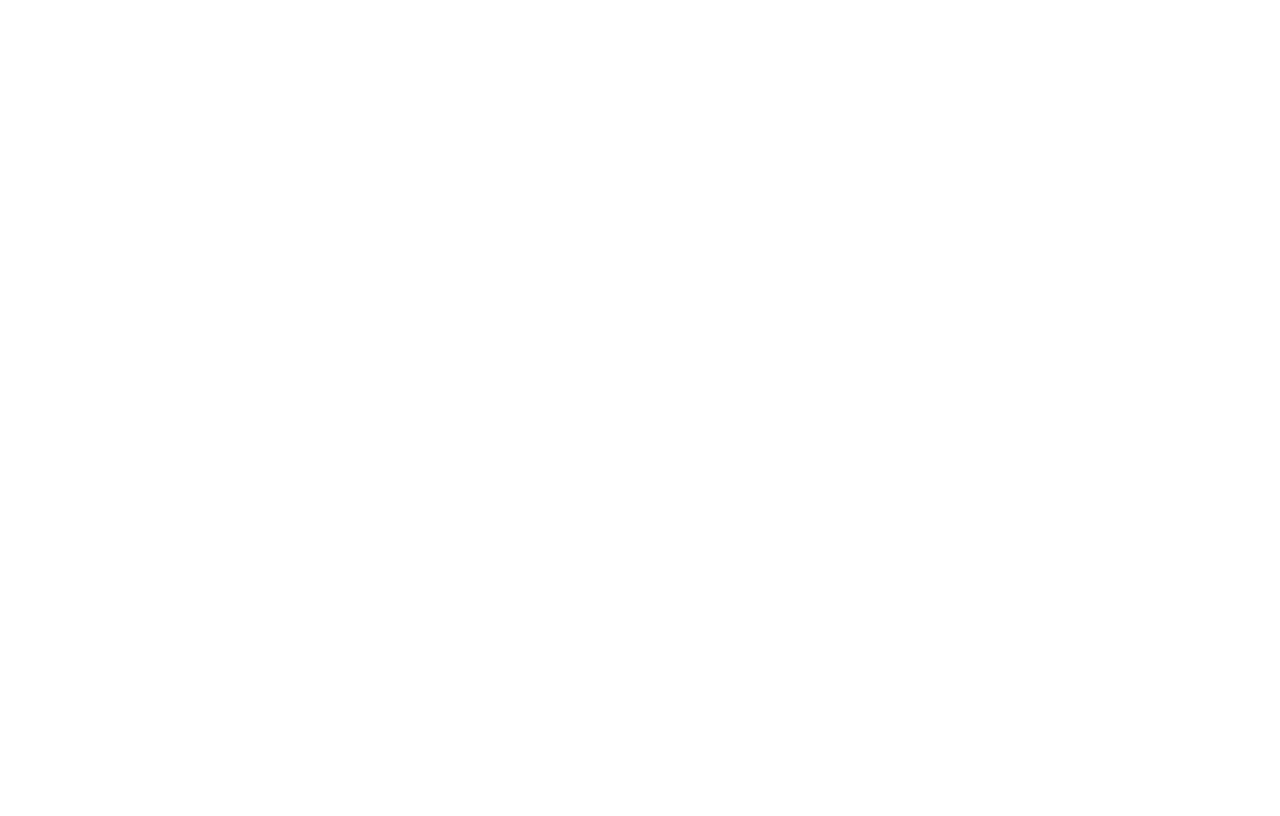
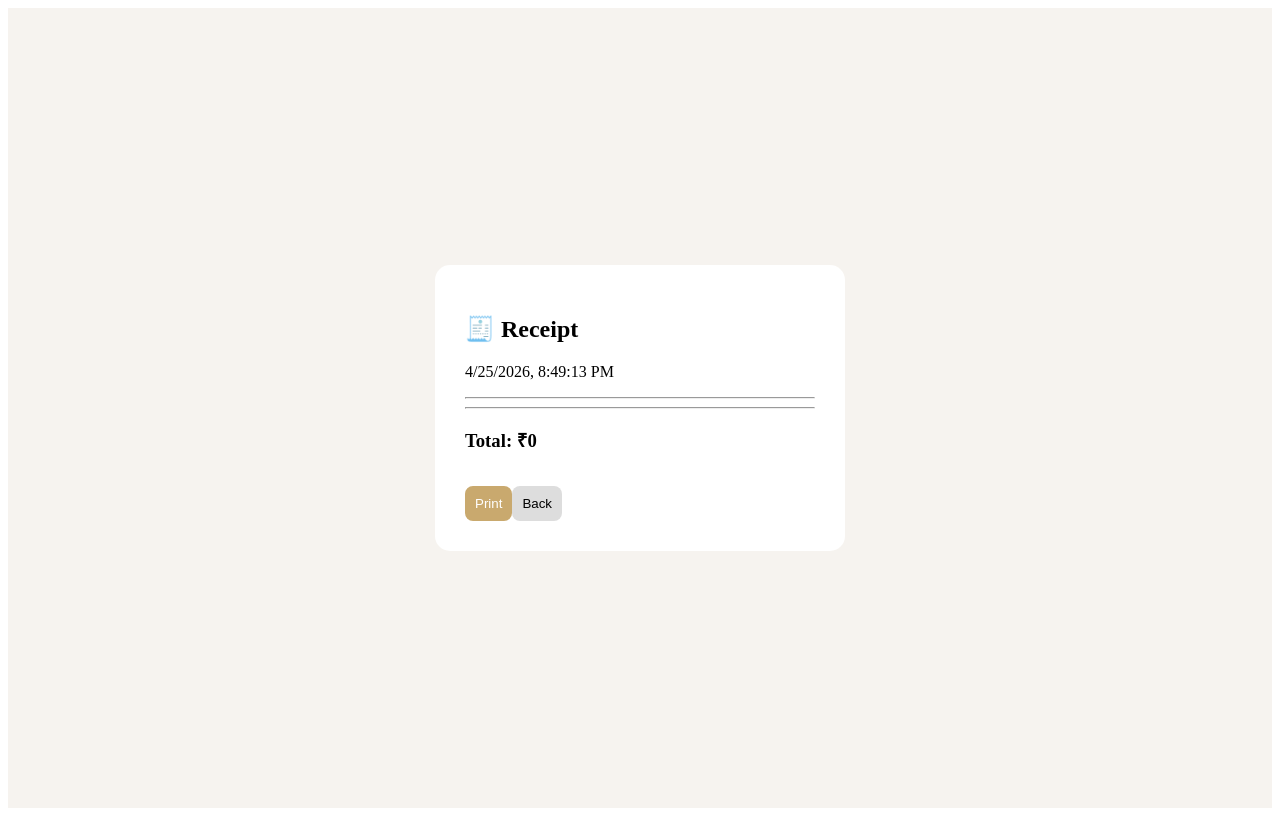
Before and after one commit to Hanniesweety/retailsync-pos-frontend, a React (Vite) app: page /receipt in a window 1280 px wide. Before the commit this address had no page. Built offline with nearby package versions, Linux system fonts and the light colour scheme.

Commit message:
added receipt page with cart details, total and print option

```diff
--- a/src/App.jsx
+++ b/src/App.jsx
@@ -3,6 +3,8 @@
 import ProductDetails from "./pages/ProductDetails";
 import Login from "./pages/Login";
 import PaymentSuccess from "./pages/PaymentSuccess";
+import Receipt from "./pages/Receipt";
+
 
 
 export default function App() {
@@ -12,6 +14,7 @@
       <Route path="/dashboard" element={<Dashboard />} />
       <Route path="/product" element={<ProductDetails />} />
       <Route path="/payment-success" element={<PaymentSuccess />} />
+      <Route path="/receipt" element={<Receipt />} />
     </Routes>
   );
 }
--- a/src/pages/Dashboard.jsx
+++ b/src/pages/Dashboard.jsx
@@ -328,6 +328,7 @@
 >
   Pay Now
 </button>
+
         <button onClick={generateBill} style={billBtn}>
           Generate Bill
         </button>
--- a/src/pages/PaymentSuccess.jsx
+++ b/src/pages/PaymentSuccess.jsx
@@ -20,9 +20,16 @@
             Back to Dashboard
           </button>
 
-          <button style={btn2}>
-            View Receipt
-          </button>
+          <button
+  style={btn2}
+  onClick={() =>
+    navigate("/receipt", {
+      state: { cart: location.state.cart, total }
+    })
+  }
+>
+  View Receipt
+</button>
         </div>
       </div>
     </div>
--- /dev/null
+++ b/src/pages/Receipt.jsx
@@ -0,0 +1,82 @@
+import { useLocation, useNavigate } from "react-router-dom";
+
+export default function Receipt() {
+  const { state } = useLocation();
+  const navigate = useNavigate();
+
+  const cart = state?.cart || [];
+  const total = state?.total || 0;
+
+  return (
+    <div style={container}>
+      <div style={card}>
+        <h2>🧾 Receipt</h2>
+
+        <p>{new Date().toLocaleString()}</p>
+
+        <hr />
+
+        {cart.map((item) => (
+          <div key={item.id} style={row}>
+            <span>{item.name}</span>
+            <span>
+              {item.qty} x ₹{item.price}
+            </span>
+          </div>
+        ))}
+
+        <hr />
+
+        <h3>Total: ₹{total}</h3>
+
+        <button style={btn} onClick={() => window.print()}>
+          Print
+        </button>
+
+        <button style={btn2} onClick={() => navigate("/dashboard")}>
+          Back
+        </button>
+      </div>
+    </div>
+  );
+}
+
+/* 🎨 styles */
+
+const container = {
+  height: "100vh",
+  display: "flex",
+  justifyContent: "center",
+  alignItems: "center",
+  background: "#f6f3ef",
+};
+
+const card = {
+  background: "#fff",
+  padding: 30,
+  borderRadius: 15,
+  width: 350,
+};
+
+const row = {
+  display: "flex",
+  justifyContent: "space-between",
+  margin: "10px 0",
+};
+
+const btn = {
+  marginTop: 15,
+  padding: 10,
+  background: "#c9a96e",
+  color: "#fff",
+  border: "none",
+  borderRadius: 8,
+};
+
+const btn2 = {
+  marginTop: 10,
+  padding: 10,
+  background: "#ddd",
+  border: "none",
+  borderRadius: 8,
+};
```
